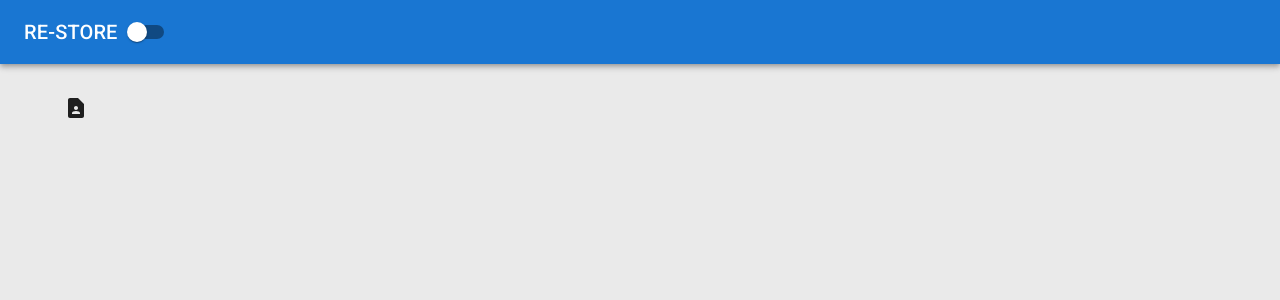
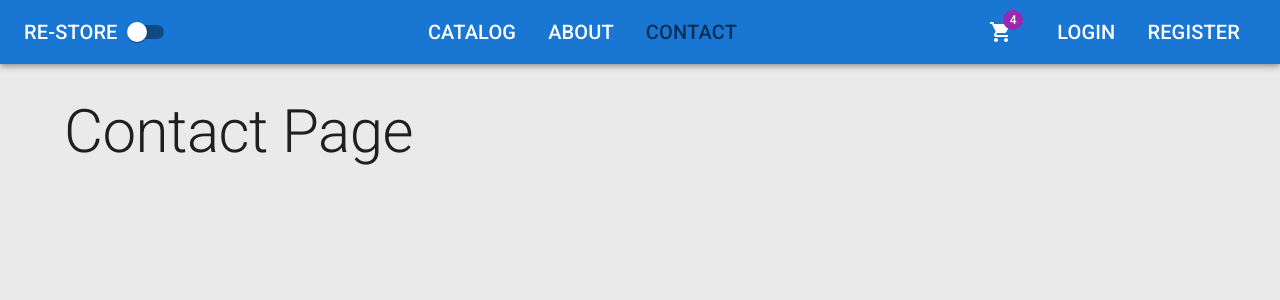
Before and after one commit to MadalinaRadulescu/ReStore, a React (Create React App) app in the folder client/: page /contact in a window 1280 px wide. Shown: the top 300 px of the page. Built offline with nearby package versions, Linux system fonts and the light colour scheme.

Commit message:
styling nav bar

```diff
--- a/client/src/app/layout/App.tsx
+++ b/client/src/app/layout/App.tsx
@@ -1,7 +1,6 @@
 import { Container, createTheme, CssBaseline, ThemeProvider } from "@mui/material";
 import { useState } from "react";
 import { Outlet } from "react-router-dom";
-import Catalog from "../../features/catalog/Catalog";
 import Header from "./Header";
 
 function App() {
--- a/client/src/app/layout/Header.tsx
+++ b/client/src/app/layout/Header.tsx
@@ -1,4 +1,31 @@
-import { AppBar, Switch, Toolbar, Typography } from "@mui/material";
+import { ShoppingCart } from "@mui/icons-material";
+import { AppBar, Badge, Box, IconButton, List, ListItem, Switch, Toolbar, Typography } from "@mui/material";
+import { NavLink } from "react-router-dom";
+
+const midLinks = [
+    {title: 'catalog', path: '/catalog'},
+    {title: 'about', path: '/about'},
+    {title: 'contact', path: '/contact'},
+];
+
+const rightLinks = [
+    {title: 'login', path: '/login'},
+    {title: 'register', path: '/register'},
+
+];
+
+const navStyles = [{
+    color:'inherit',
+    textDecoration: 'none',
+    typography: 'h6',
+    '&:hover':{
+        color: 'grey.500'
+    },
+    '&.active':{
+        color: 'text.secondary'
+    }
+
+}]
 
 interface Props{
     darkMode: boolean;
@@ -7,11 +34,47 @@
 export default function Header({darkMode, handelThemeChange}: Props){
     return(
         <AppBar position='static' sx={{mb: 4}}>
-            <Toolbar>
-                <Typography variant='h6'>
-                    RE-STORE
-                </Typography>
-                <Switch checked={darkMode} onChange={handelThemeChange} />
+            <Toolbar sx={{display: 'flex', justifyContent: 'space-between', alignItems: 'center'}}>
+                <Box display='flex' alignItems='center'>
+                    <Typography variant='h6' component={NavLink} to='/'
+                        sx={navStyles}>
+                        RE-STORE
+                    </Typography>
+                    <Switch checked={darkMode} onChange={handelThemeChange} />
+                </Box>
+
+                <List sx={{display: 'flex'}}>
+                    {midLinks.map(({title, path})=>(
+                        <ListItem
+                            component={NavLink}
+                            to={path}
+                            key={path}
+                            sx={navStyles} >
+                            {title.toUpperCase()}
+                        </ListItem>
+                    ))}
+                </List>
+
+                <Box display='flex' alignItems='center'>
+                    <IconButton size='large' edge='start' color='inherit' sx={{mr: 2}}>
+                        <Badge badgeContent='4' color='secondary'>
+                            <ShoppingCart />
+                        </Badge>
+                    </IconButton>
+
+                    <List sx={{display: 'flex'}}>
+                        {rightLinks.map(({title, path})=>(
+                            <ListItem
+                                component={NavLink}
+                                to={path}
+                                key={path}
+                                sx={navStyles} >
+                                {title.toUpperCase()}
+                            </ListItem>
+                        ))}
+                    </List>
+                </Box>
+
             </Toolbar>
         </AppBar>
     )
--- a/client/src/app/router/Routes.tsx
+++ b/client/src/app/router/Routes.tsx
@@ -1,6 +1,6 @@
-import { ContactPage } from "@mui/icons-material";
 import { createBrowserRouter } from "react-router-dom";
 import AboutPage from "../../features/about/AboutPage";
+import ContactPage from "../../features/contact/ContactPage";
 import Catalog from "../../features/catalog/Catalog";
 import ProductDetails from "../../features/catalog/ProductDetails";
 import HomePage from "../../features/home/HomePage";
--- a/client/src/features/contact/ContactPage.tsx
+++ b/client/src/features/contact/ContactPage.tsx
@@ -1,9 +1,10 @@
-import { Typography } from "@mui/material";
+import Typography from "@mui/material/Typography";
+
 
 export default function ContactPage(){
     return(
         <Typography variant="h2">
-            About Page
+            Contact Page
         </Typography>
     )
 }
--- a/client/src/index.tsx
+++ b/client/src/index.tsx
@@ -1,7 +1,6 @@
 import React from 'react';
 import ReactDOM from 'react-dom/client';
 import './app/layout/styles.css';
-import App from './app/layout/App';
 import reportWebVitals from './reportWebVitals';
 import '@fontsource/roboto/300.css';
 import '@fontsource/roboto/400.css';
```
Also changed, not shown: 2 other files (tests, documents, lock files or other folders).
